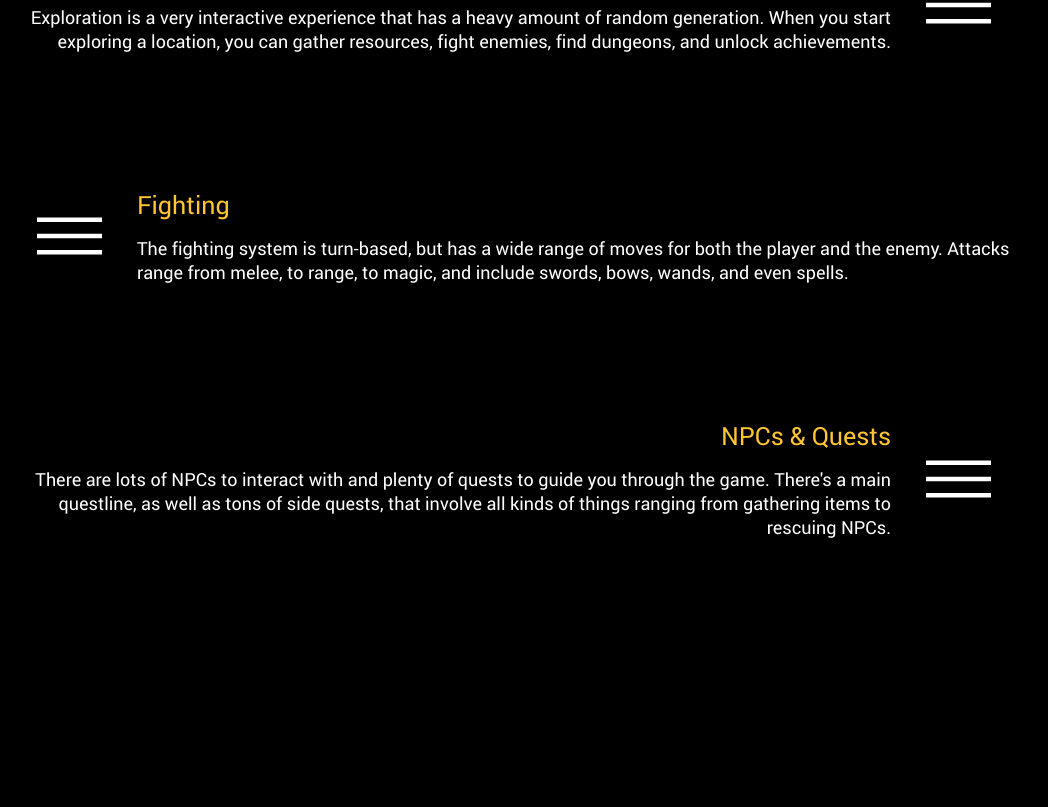
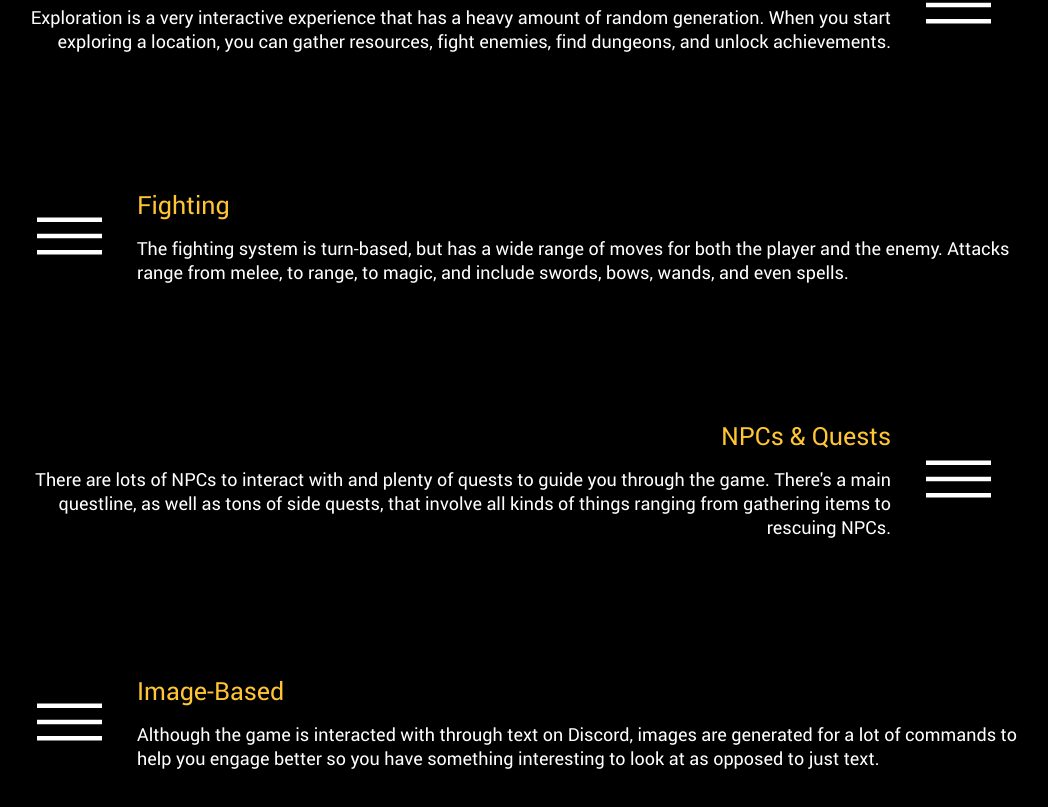
Before and after one commit to APixelVisuals/ozzolum-website, a Next.js app: page / in a window 1280 px wide. Shown: the part 1852-2659 px from the top of the page, without its empty margins (126-1174 px from the left). Before the commit the page ends 2526 px from the top, so only its background shows below. Built offline with nearby package versions, Linux system fonts and the light colour scheme.

Commit message:
Added image-based feature to `index.jsx` features list

```diff
--- a/pages/index.jsx
+++ b/pages/index.jsx
@@ -119,6 +119,17 @@ export default class Index extends React.Component {
 
                     </div>
 
+                    <div className="feature">
+
+                        <img className="icon" src="/static/menu.svg" alt="Feature name icon" />
+
+                        <div className="content">
+                            <p className="name">Image-Based</p>
+                            <p className="description">Although the game is interacted with through text on Discord, images are generated for a lot of commands to help you engage better so you have something interesting to look at as opposed to just text.</p>
+                        </div>
+
+                    </div>
+
                 </div>
 
             </div>
```
